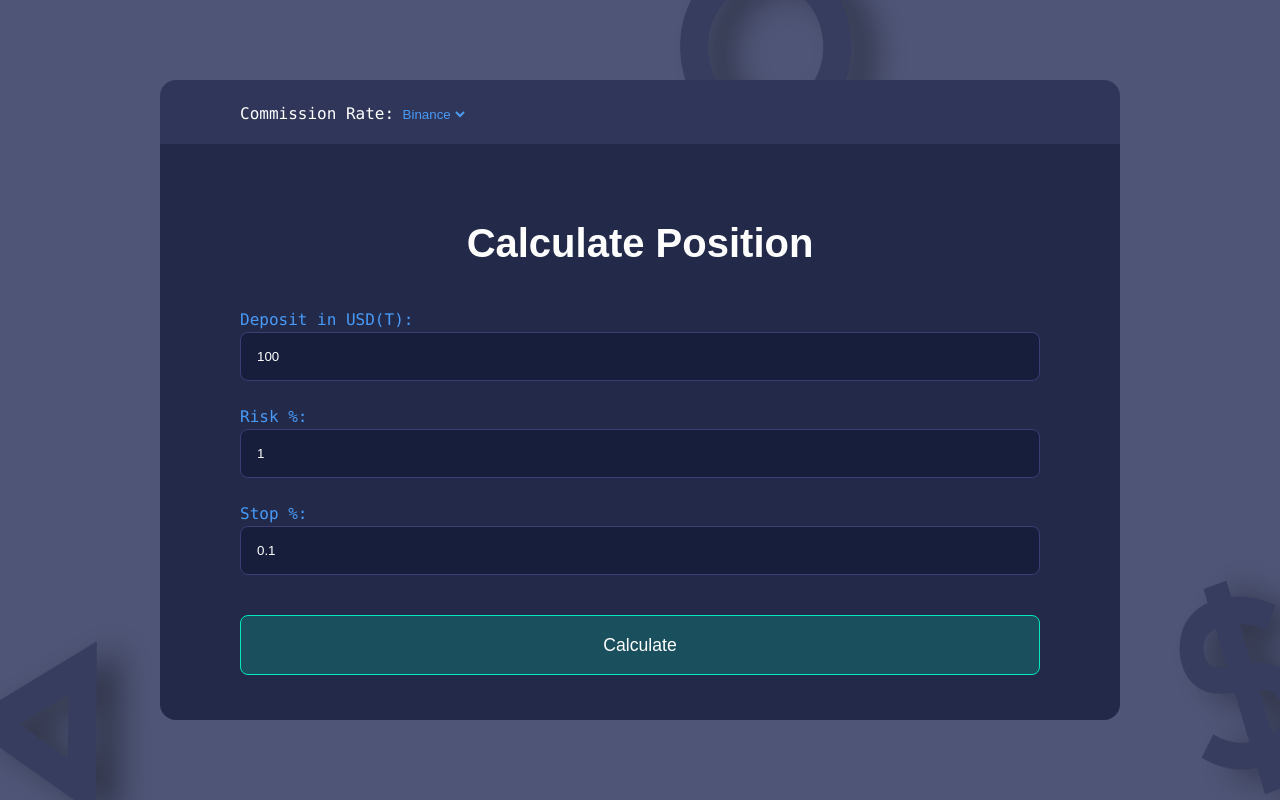
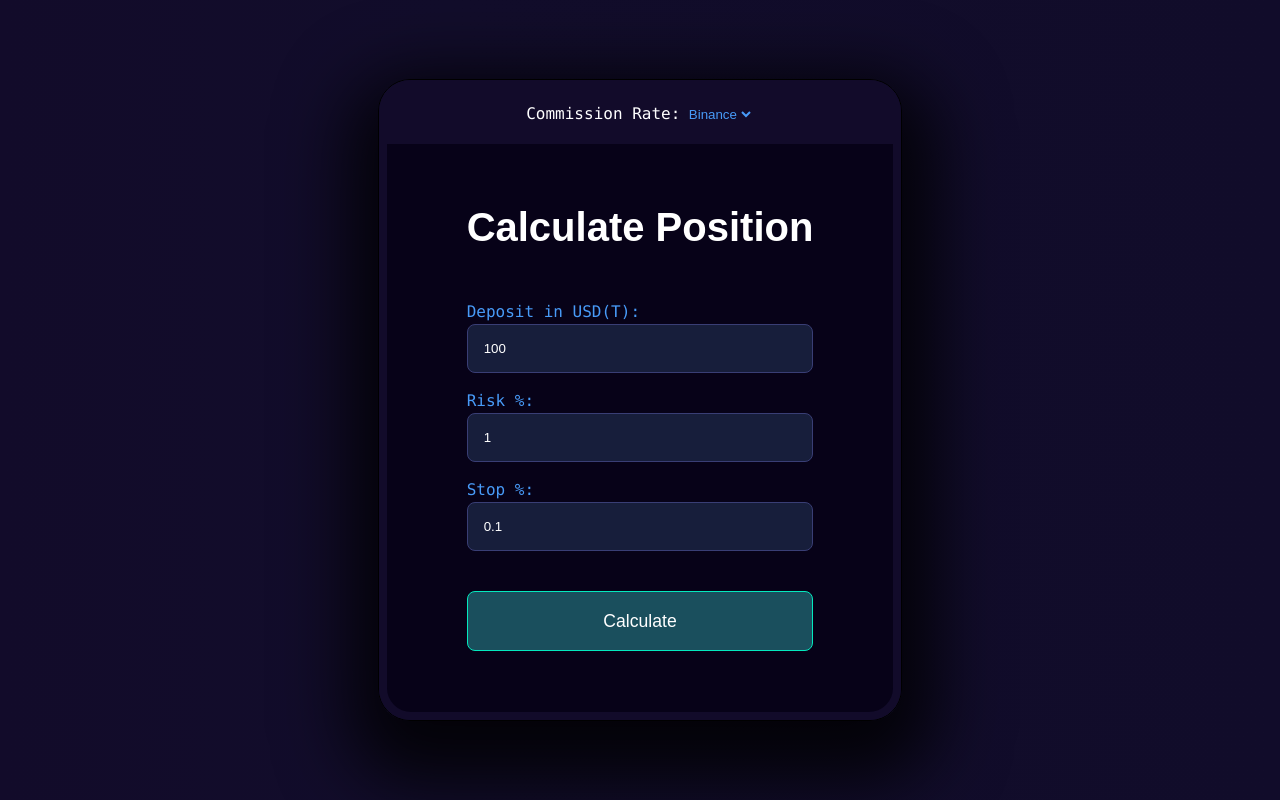
Before and after one commit to Hunter2001/tradeCalc2, a website built with Parcel: page index.html in a window 1280 px wide. Built offline with nearby package versions, Linux system fonts and the light colour scheme.

Commit message:
new appearence

```diff
--- a/index.html
+++ b/index.html
@@ -9,6 +9,7 @@
   </head>
   <body>
     <div class="container">
+      <div class="border">
         <form class="input-form">
           <div class="commission">
             <p>Commission Rate:</p>
@@ -33,6 +34,7 @@
           <div class="button"><p>Calculate</p></div>
         </form>
       </div>
+    </div>
     <div class="overlay hidden"></div>
     <div class="popup hidden">
       <div class="close">&times;</div>
--- a/src/css/main.css
+++ b/src/css/main.css
@@ -16,7 +16,9 @@ body {
   background-color: #4e5576;
   color: #fff;
   font-family: sans-serif;
-  background-image: url(/src/img/background.png);
+  /* background-image: url(/src/img/background4.3.png); */
+  background: #120b2a;
+  background: linear-gradient(90deg, #120b2a 0%, #120d2b 35%, #110c2a 100%);
   background-size: 100% 100%;
   background-repeat: no-repeat;
   background-position: center center;
@@ -35,14 +37,24 @@ body {
 .input-form {
   max-width: 100rem;
   width: 100%;
-  background-color: #232949;
-  border-radius: 1rem;
+  background-color: #070218;
   padding: 10rem;
   text-align: left;
   max-height: 120rem;
   height: 40rem;
+  border: 0.5rem solid;
   border-top: 4rem solid;
-  border-color: #30365a;
+  border-radius: 2rem;
+  border-color: #120b2a;
+}
+
+/* prettier-ignore */
+.border {
+  /* border: 0.1rem solid; */
+  border-radius: 2rem;
+  border: 0.1rem solid black;
+  /* box-shadow: rgba(0, 0, 0, 0.25) 0px 54px 55px, rgba(0, 0, 0, 0.12) 0px -12px 30px, rgba(0, 0, 0, 0.12) 0px 4px 6px, rgba(0, 0, 0, 0.17) 0px 12px 13px, rgba(0, 0, 0, 0.09) 0px -3px 5px; */
+  box-shadow: 2px 29px 70px 32px rgba(0,0,0,0.81);
 }
 
 .input-form input,
@@ -76,7 +88,7 @@ body {
   .input-group {
     margin-top: -0.5rem;
     position: relative;
-    top: -1rem;
+    top: -3rem;
   }
 
   .input-form .button {
@@ -86,7 +98,7 @@ body {
     cursor: pointer;
     border-color: #04e9be;
     position: relative;
-    top: 0rem;
+    top: -2rem;
   }
 
   .input-form {
@@ -103,7 +115,7 @@ body {
     font-size: 1.5rem;
     font-family: sans-serif;
     position: relative;
-    top: -3rem;
+    top: -4.5rem;
     left: 0rem;
     text-align: center;
   }
@@ -130,7 +142,7 @@ body {
     display: block;
     width: 18rem;
     height: 15rem;
-    background-color: #30365a;
+    background-color: #070218;
   }
 
   .popup.show {
@@ -213,7 +225,7 @@ body {
 
   .commission select {
     display: inline;
-    background-color: #30365a;
+    background-color: transparent;
     border: none;
     color: #489bf8;
     outline: none;
@@ -231,6 +243,24 @@ body {
     top: -7.6rem;
     text-align: center;
     font-size: 0.8rem;
+  }
+}
+
+@media screen and (min-width: 419px) {
+  .commission {
+    position: relative;
+    top: -7.6rem;
+    text-align: center;
+    font-size: 0.8rem;
+  }
+
+  h1,
+  .input-group,
+  .input-form .button {
+    top: 1rem;
+  }
+  h1 {
+    top: -2rem;
   }
 }
 /* ===========================================================================================================================MEDIUM SCREENS */
@@ -268,7 +298,7 @@ body {
     font-size: 2.5rem;
     font-family: sans-serif;
     position: relative;
-    top: -2.2rem;
+    top: -3.2rem;
     left: 0rem;
   }
 
@@ -282,7 +312,7 @@ body {
   }
 
   .input-group {
-    margin-top: -0.5rem;
+    margin-top: -1rem;
     position: relative;
     top: -0.5rem;
   }
@@ -305,7 +335,7 @@ body {
     display: block;
     width: 30rem;
     height: 25rem;
-    background-color: #30365a;
+    background-color: #070218;
   }
 
   .popup.show {
@@ -378,13 +408,12 @@ body {
   .commission {
     position: relative;
     top: -7.6rem;
-    text-align: left;
+    text-align: center;
     font-size: 1rem;
   }
 
   .commission select {
     display: inline;
-    background-color: #30365a;
     border: none;
     color: #489bf8;
     outline: none;
--- a/src/js/controller.js
+++ b/src/js/controller.js
@@ -19,6 +19,7 @@ const controlCopyButton = function () {
   buttonsView.changeCopyButtonText();
 };
 
+// Init
 const init = function () {
   buttonsView.addHandlerGetData(controlData);
   buttonsView.addHandlerCopyBtn(controlCopyButton);
```
Also changed, not shown: src/img/background4.2.jpg (added), src/img/background4.jpg (added), 3 other files. Lines whose indentation alone changed are shown as unchanged.
